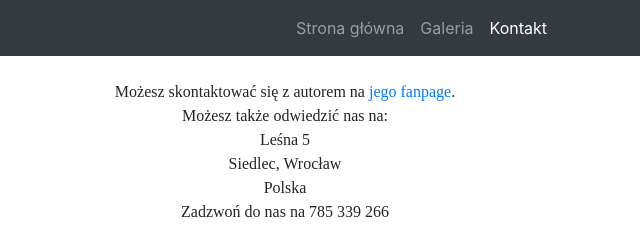
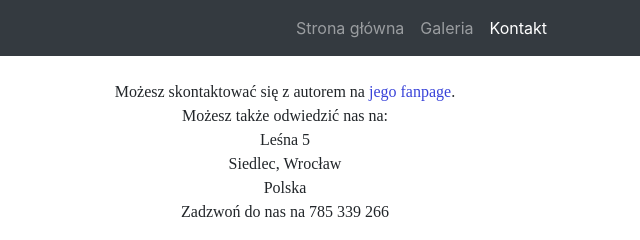
Before and after one commit to Megoh/megoh.github.io, a plain HTML site: page contact.html in a window 1280 px wide. Shown: the top 240 px of the page, 640-1280 px from the left. Drawn offline with nearby package versions, Linux system fonts and the light colour scheme.

Commit message:
improved contrast between foreground and background in a hyperlink

```diff
--- a/contact.html
+++ b/contact.html
@@ -57,7 +57,7 @@
 
             <div class="col text-center">
                <address>
-                  Możesz skontaktować się z autorem na <a href="https://www.facebook.com/Beniamin.Buczek/" target="_blank" rel="noopener">
+                  Możesz skontaktować się z autorem na <a href="https://www.facebook.com/Beniamin.Buczek/" style="color: #3943D9" target="_blank" rel="noopener">
                   jego fanpage</a>.<br>
                   Możesz także odwiedzić nas na:<br>
                   Leśna 5<br>
```
